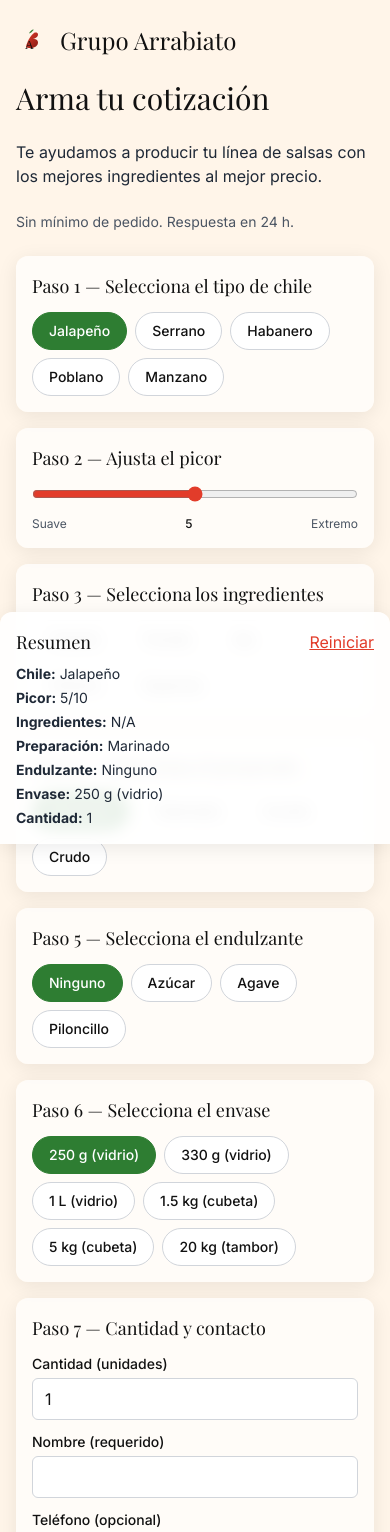
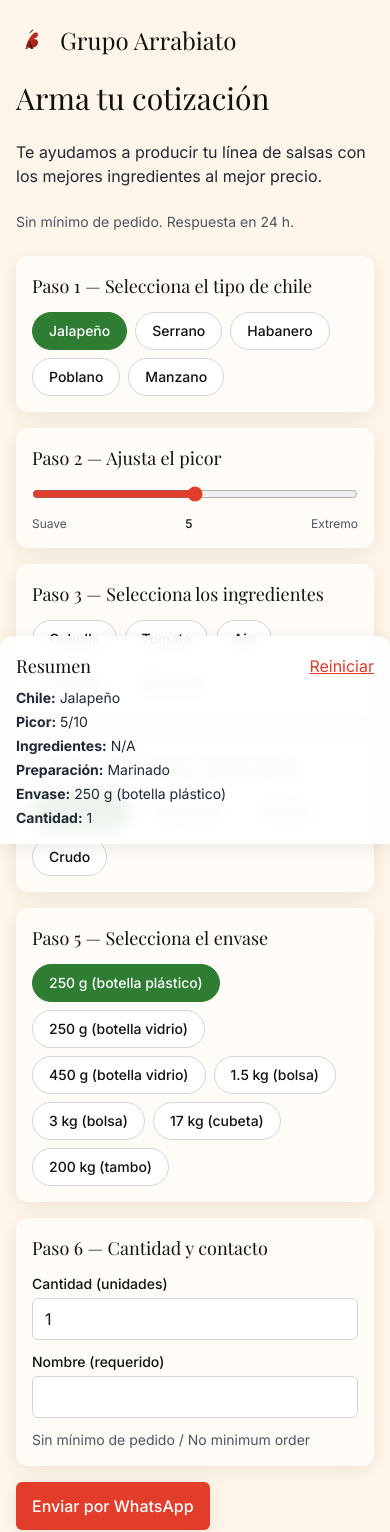
Before and after one commit to jerrojo/SALSAS, a Next.js app: page / in a window 390 px wide. Shown: the top 1532 px of the page. Built offline with nearby package versions, Linux system fonts and the light colour scheme; a web font is replaced by a local one.

Commit message:
feat: remove sweetener step and phone field; update packaging options; update Instagram handle

```diff
--- a/components/QuoteBuilder.tsx
+++ b/components/QuoteBuilder.tsx
@@ -19,11 +19,10 @@ const orderSchema = z.object({
   heat: z.number().min(0).max(10),
   ingredients: z.array(z.enum(["onion", "tomato", "garlic", "cilantro", "spices"])).optional(),
   preparation: z.enum(["marinated", "charred", "cooked", "fresh"]),
-  sweetener: z.enum(["none", "sugar", "agave", "piloncillo"]),
-  packaging: z.enum(["250g_glass", "330g_glass", "1l_glass", "1_5kg_bucket", "5kg_bucket", "20kg_drum"]),
+  packaging: z.enum(["250g_plastic", "250g_glass", "450g_glass", "1_5kg_bag", "3kg_bag", "17kg_bucket", "200kg_drum"]),
   quantity: z.number().int().positive(),
   name: z.string().min(1),
-  phone: z.string().optional()
+  // phone removed
 });
 
 type FormValues = z.infer<typeof orderSchema>;
@@ -43,11 +42,9 @@ export default function QuoteBuilder({ locale }: { locale: Locale }) {
       heat: 5,
       ingredients: [],
       preparation: "marinated",
-      sweetener: "none",
-      packaging: "250g_glass",
+      packaging: "250g_plastic",
       quantity: 1,
-      name: "",
-      phone: ""
+      name: ""
     };
   }, []);
 
@@ -184,27 +181,7 @@ export default function QuoteBuilder({ locale }: { locale: Locale }) {
             />
           ))}
 
-          {section(`${dict.steps.step} 5 — ${dict.steps.sweetener}`, (
-            <Controller
-              control={control}
-              name="sweetener"
-              render={({ field }) => (
-                <div className="flex flex-wrap gap-2">
-                  {OptionKeyGroups.sweetener.map((key) => (
-                    <StepPill
-                      key={key}
-                      label={labelFor(locale, "sweetener", key)}
-                      selected={field.value === key}
-                      onClick={() => field.onChange(key)}
-                      aria-label={labelFor(locale, "sweetener", key)}
-                    />
-                  ))}
-                </div>
-              )}
-            />
-          ))}
-
-          {section(`${dict.steps.step} 6 — ${dict.steps.packaging}`, (
+          {section(`${dict.steps.step} 5 — ${dict.steps.packaging}`, (
             <Controller
               control={control}
               name="packaging"
@@ -224,7 +201,7 @@ export default function QuoteBuilder({ locale }: { locale: Locale }) {
             />
           ))}
 
-          {section(`${dict.steps.step} 7 — ${dict.steps.quantityContact}`, (
+          {section(`${dict.steps.step} 6 — ${dict.steps.quantityContact}`, (
             <div className="grid grid-cols-1 gap-3 md:grid-cols-2">
               <Controller
                 control={control}
@@ -262,20 +239,6 @@ export default function QuoteBuilder({ locale }: { locale: Locale }) {
                   </div>
                 )}
               />
-              <Controller
-                control={control}
-                name="phone"
-                render={({ field }) => (
-                  <div className="md:col-span-2">
-                    <label className="block text-sm font-medium">{dict.form.phone}</label>
-                    <input
-                      type="tel"
-                      className="mt-1 w-full rounded-md border border-gray-300 bg-white px-3 py-2"
-                      {...field}
-                    />
-                  </div>
-                )}
-              />
               <div className="md:col-span-2">
                 <p className="text-sm text-gray-600">{dict.home.noMinimum}</p>
               </div>
--- a/components/SummaryBox.tsx
+++ b/components/SummaryBox.tsx
@@ -51,9 +51,7 @@ export default function SummaryBox({ order, locale, onReset }: Props) {
           <li>
             <strong>{dict.summary.preparation}:</strong> {labelFor(locale, "preparation", order.preparation)}
           </li>
-          <li>
-            <strong>{dict.summary.sweetener}:</strong> {labelFor(locale, "sweetener", order.sweetener)}
-          </li>
+
           <li className="md:col-span-2">
             <strong>{dict.summary.packaging}:</strong> {labelFor(locale, "packaging", order.packaging)}
           </li>
--- a/lib/i18n.ts
+++ b/lib/i18n.ts
@@ -2,7 +2,6 @@ import type {
   ChiliKey,
   IngredientKey,
   PreparationKey,
-  SweetenerKey,
   PackagingKey
 } from "./types";
 
@@ -21,14 +20,12 @@ type Dict = {
     heat: string;
     ingredients: string;
     preparation: string;
-    sweetener: string;
     packaging: string;
     quantityContact: string;
   };
   form: {
     quantity: string;
     name: string;
-    phone: string;
     errors: {
       quantity: string;
       name: string;
@@ -47,7 +44,6 @@ type Dict = {
     chili: Record<ChiliKey, string>;
     ingredients: Record<IngredientKey, string>;
     preparation: Record<PreparationKey, string>;
-    sweetener: Record<SweetenerKey, string>;
     packaging: Record<PackagingKey, string>;
   };
   summary: {
@@ -56,7 +52,6 @@ type Dict = {
     heat: string;
     ingredients: string;
     preparation: string;
-    sweetener: string;
     packaging: string;
     quantity: string;
   };
@@ -67,7 +62,6 @@ type Dict = {
       heat: string;
       ingredients: string;
       preparation: string;
-      sweetener: string;
       packaging: string;
       quantity: string;
       name: string;
@@ -91,14 +85,12 @@ export const dictionaries: Record<Locale, Dict> = {
       heat: "Ajusta el picor",
       ingredients: "Selecciona los ingredientes",
       preparation: "Selecciona el preparado",
-      sweetener: "Selecciona el endulzante",
       packaging: "Selecciona el envase",
       quantityContact: "Cantidad y contacto"
     },
     form: {
       quantity: "Cantidad (unidades)",
       name: "Nombre (requerido)",
-      phone: "Teléfono (opcional)",
       errors: {
         quantity: "Ingresa una cantidad válida mayor a 0",
         name: "Ingresa tu nombre"
@@ -132,19 +124,14 @@ export const dictionaries: Record<Locale, Dict> = {
         cooked: "Cocido",
         fresh: "Crudo"
       },
-      sweetener: {
-        none: "Ninguno",
-        sugar: "Azúcar",
-        agave: "Agave",
-        piloncillo: "Piloncillo"
-      },
       packaging: {
-        "250g_glass": "250 g (vidrio)",
-        "330g_glass": "330 g (vidrio)",
-        "1l_glass": "1 L (vidrio)",
-        "1_5kg_bucket": "1.5 kg (cubeta)",
-        "5kg_bucket": "5 kg (cubeta)",
-        "20kg_drum": "20 kg (tambor)"
+        "250g_plastic": "250 g (botella plástico)",
+        "250g_glass": "250 g (botella vidrio)",
+        "450g_glass": "450 g (botella vidrio)",
+        "1_5kg_bag": "1.5 kg (bolsa)",
+        "3kg_bag": "3 kg (bolsa)",
+        "17kg_bucket": "17 kg (cubeta)",
+        "200kg_drum": "200 kg (tambo)"
       }
     },
     summary: {
@@ -153,7 +140,6 @@ export const dictionaries: Record<Locale, Dict> = {
       heat: "Picor",
       ingredients: "Ingredientes",
       preparation: "Preparación",
-      sweetener: "Endulzante",
       packaging: "Envase",
       quantity: "Cantidad"
     },
@@ -164,7 +150,6 @@ export const dictionaries: Record<Locale, Dict> = {
         heat: "• Picor",
         ingredients: "• Ingredientes",
         preparation: "• Preparación",
-        sweetener: "• Endulzante",
         packaging: "• Envase",
         quantity: "• Cantidad",
         name: "• Nombre",
@@ -186,14 +171,12 @@ export const dictionaries: Record<Locale, Dict> = {
       heat: "Adjust heat",
       ingredients: "Choose ingredients",
       preparation: "Choose preparation",
-      sweetener: "Choose sweetener",
       packaging: "Choose packaging",
       quantityContact: "Quantity and contact"
     },
     form: {
       quantity: "Quantity (units)",
       name: "Name (required)",
-      phone: "Phone (optional)",
       errors: {
         quantity: "Enter a valid quantity greater than 0",
         name: "Enter your name"
@@ -227,19 +210,14 @@ export const dictionaries: Record<Locale, Dict> = {
         cooked: "Cooked",
         fresh: "Fresh"
       },
-      sweetener: {
-        none: "None",
-        sugar: "Sugar",
-        agave: "Agave",
-        piloncillo: "Piloncillo"
-      },
       packaging: {
-        "250g_glass": "250 g (glass)",
-        "330g_glass": "330 g (glass)",
-        "1l_glass": "1 L (glass)",
-        "1_5kg_bucket": "1.5 kg (bucket)",
-        "5kg_bucket": "5 kg (bucket)",
-        "20kg_drum": "20 kg (drum)"
+        "250g_plastic": "250 g (plastic bottle)",
+        "250g_glass": "250 g (glass bottle)",
+        "450g_glass": "450 g (glass bottle)",
+        "1_5kg_bag": "1.5 kg (bag)",
+        "3kg_bag": "3 kg (bag)",
+        "17kg_bucket": "17 kg (bucket)",
+        "200kg_drum": "200 kg (drum)"
       }
     },
     summary: {
@@ -248,7 +226,6 @@ export const dictionaries: Record<Locale, Dict> = {
       heat: "Heat",
       ingredients: "Ingredients",
       preparation: "Preparation",
-      sweetener: "Sweetener",
       packaging: "Packaging",
       quantity: "Quantity"
     },
@@ -259,7 +236,6 @@ export const dictionaries: Record<Locale, Dict> = {
         heat: "• Heat",
         ingredients: "• Ingredients",
         preparation: "• Preparation",
-        sweetener: "• Sweetener",
         packaging: "• Packaging",
         quantity: "• Quantity",
         name: "• Name",
@@ -273,14 +249,14 @@ export const OptionKeyGroups = {
   chili: ["jalapeno", "serrano", "habanero", "poblano", "manzano"] as ChiliKey[],
   ingredients: ["onion", "tomato", "garlic", "cilantro", "spices"] as IngredientKey[],
   preparation: ["marinated", "charred", "cooked", "fresh"] as PreparationKey[],
-  sweetener: ["none", "sugar", "agave", "piloncillo"] as SweetenerKey[],
   packaging: [
+    "250g_plastic",
     "250g_glass",
-    "330g_glass",
-    "1l_glass",
-    "1_5kg_bucket",
-    "5kg_bucket",
-    "20kg_drum"
+    "450g_glass",
+    "1_5kg_bag",
+    "3kg_bag",
+    "17kg_bucket",
+    "200kg_drum"
   ] as PackagingKey[]
 };
 
--- a/lib/types.ts
+++ b/lib/types.ts
@@ -1,23 +1,21 @@
 export type ChiliKey = "jalapeno" | "serrano" | "habanero" | "poblano" | "manzano";
 export type IngredientKey = "onion" | "tomato" | "garlic" | "cilantro" | "spices";
 export type PreparationKey = "marinated" | "charred" | "cooked" | "fresh";
-export type SweetenerKey = "none" | "sugar" | "agave" | "piloncillo";
 export type PackagingKey =
+  | "250g_plastic"
   | "250g_glass"
-  | "330g_glass"
-  | "1l_glass"
-  | "1_5kg_bucket"
-  | "5kg_bucket"
-  | "20kg_drum";
+  | "450g_glass"
+  | "1_5kg_bag"
+  | "3kg_bag"
+  | "17kg_bucket"
+  | "200kg_drum";
 
 export type Order = {
   chili: ChiliKey;
   heat: number;
   ingredients?: IngredientKey[];
   preparation: PreparationKey;
-  sweetener: SweetenerKey;
   packaging: PackagingKey;
   quantity: number;
   name: string;
-  phone?: string;
 };
--- a/lib/whatsapp.ts
+++ b/lib/whatsapp.ts
@@ -15,11 +15,10 @@ export function buildMessage(order: Order, locale: Locale): string {
     `${dict.wa.bullets.heat}: ${order.heat}/10`,
     `${dict.wa.bullets.ingredients}: ${ing}`,
     `${dict.wa.bullets.preparation}: ${labelFor(locale, "preparation", order.preparation)}`,
-    `${dict.wa.bullets.sweetener}: ${labelFor(locale, "sweetener", order.sweetener)}`,
     `${dict.wa.bullets.packaging}: ${labelFor(locale, "packaging", order.packaging)}`,
     `${dict.wa.bullets.quantity}: ${order.quantity} ${locale === "es" ? "unidades" : "units"}`,
     `${dict.wa.bullets.name}: ${order.name}`,
-    `${dict.wa.bullets.instagram}: @salsasarrabiata`
+    `${dict.wa.bullets.instagram}: @grupoarrabiato`
   ];
   return lines.join("\n");
 }
```
